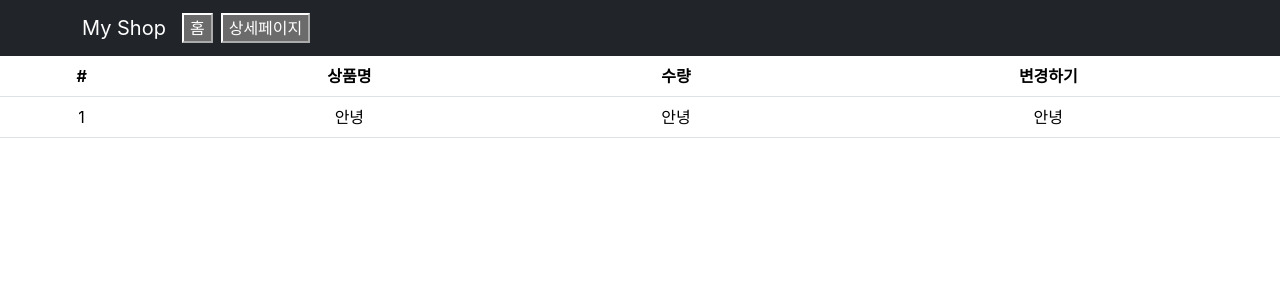
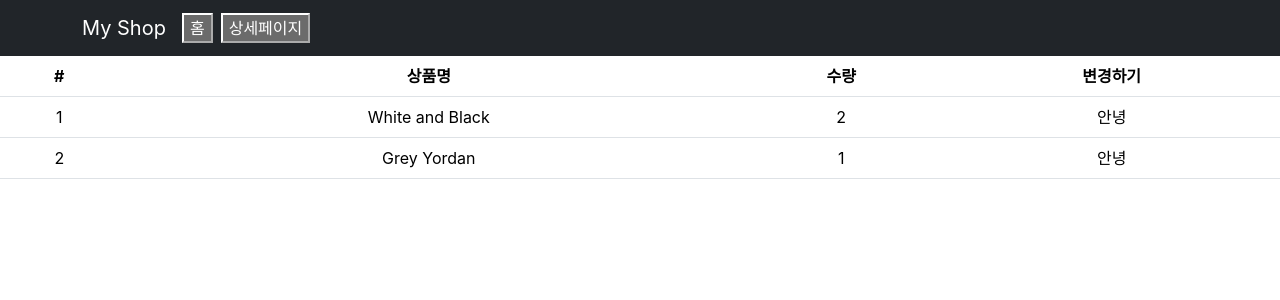
Before and after one commit to nova-fe/Study__Codingapple_React, a React (Create React App) app in the folder 02-shop/: page /cart in a window 1280 px wide. Shown: the top 300 px of the page. Built offline with nearby package versions, Linux system fonts and the light colour scheme.

Commit message:
Redux 2 : store에 state 보관하고 쓰는 법

```diff
--- a/02-shop/src/pages/Cart.js
+++ b/02-shop/src/pages/Cart.js
@@ -1,6 +1,10 @@
 import { Table } from "react-bootstrap"
+import { useSelector } from "react-redux"
 
 export default function Cart() {
+
+  let cart = useSelector((state) => {return state.cart}) // Redux store 가져와줌
+
   return (
     <div>
       <Table>
@@ -13,12 +17,17 @@ export default function Cart() {
           </tr>
         </thead>
         <tbody>
-          <tr>
-            <td>1</td>
-            <td>안녕</td>
-            <td>안녕</td>
-            <td>안녕</td>
-          </tr>
+          {
+            cart.map((item, index) => (
+              <tr>
+                <td>{index+1}</td>
+                <td>{item.name}</td>
+                <td>{item.count}</td>
+                <td>안녕</td>
+              </tr>
+            ))
+          }
+
         </tbody>
       </Table>
     </div>
--- a/02-shop/src/store.js
+++ b/02-shop/src/store.js
@@ -1,15 +1,32 @@
-// import {configureStore} from '@reduxjs/toolkit'
+import {configureStore, createSlice} from '@reduxjs/toolkit'
 
-// export default configureStore({
-//   reducer: {
-
-//   }
+// createSlice({ // useState 역할
+//   name: "state이름",
+//   initialState: '값'
 // })
 
-import {configureStore} from '@reduxjs/toolkit'
+// let user = createSlice({ // useState 역할
+//   name: "user",
+//   initialState: 'Kim'
+// })
+
+// let stock = createSlice({ // useState 역할
+//   name: "stock",
+//   initialState: [10, 11, 12]
+// })
+
+let cart = createSlice({
+  name: "cart",
+  initialState: [
+    {id : 0, name : 'White and Black', count : 2},
+    {id : 2, name : 'Grey Yordan', count : 1}
+  ]
+})
 
 export default configureStore({
   reducer: {
-
+    // 여기에 등록해야 사용가능
+    // 작명: user.reducer
+    cart: cart.reducer
   }
 })
```
